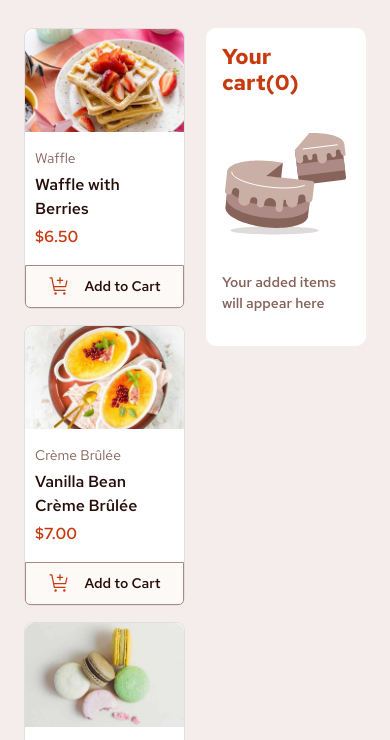
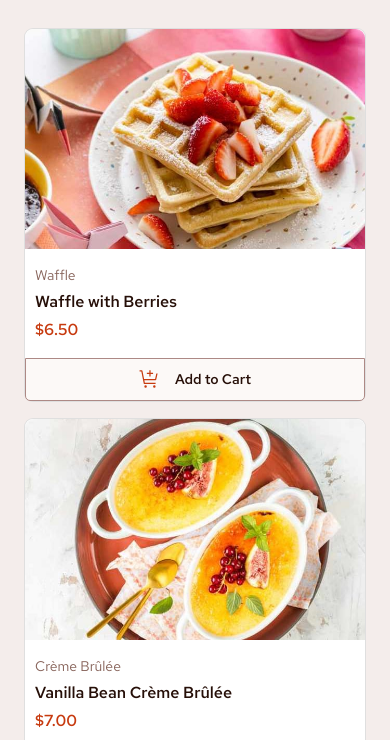
Before and after one commit to fella404/product-list-with-cart-main, a plain HTML site: page index.html in a window 390 px wide. Shown: the part 76-816 px from the top of the page. Drawn offline with nearby package versions, Linux system fonts and the light colour scheme.

Commit message:
improvement responsive code

```diff
--- a/assets/styles/cart.css
+++ b/assets/styles/cart.css
@@ -1,6 +1,7 @@
 .cart-container {
   border-radius: 10px;
   padding: 1rem;
+  width: 100%;
 }
 
 ul {
@@ -51,6 +52,12 @@ li h3 {
   width: 25px;
   height: 25px;
   border: 1px solid hsl(12, 20%, 44%);
+  color: black;
   background-color: white;
   border-radius: 50%;
 }
+
+ul li button img {
+  filter: invert(36%) sepia(12%) saturate(463%) hue-rotate(334deg)
+    brightness(91%) contrast(85%);
+}
--- a/assets/styles/style.css
+++ b/assets/styles/style.css
@@ -25,9 +25,19 @@ h1 {
   margin-block-end: 2rem;
 }
 
-@media (min-width: 768px) and (max-width: 1024px) {
+main {
+  display: flex;
+  gap: 1.3rem;
+}
+
+@media (min-width: 768px) and (max-width: 1023px) {
   .fluid-container {
     padding: 3rem;
+  }
+
+  main {
+    flex-direction: column;
+    gap: 2rem;
   }
 }
 
@@ -35,4 +45,9 @@ h1 {
   .fluid-container {
     padding: 1.5rem;
   }
+
+  main {
+    flex-direction: column;
+    gap: 2rem;
+  }
 }
--- a/src/components/Cart.js
+++ b/src/components/Cart.js
@@ -7,7 +7,7 @@ export default {
   },
   methods: {
     decrementCart(index) {
-      this.$emit('decrement-cart', index)
+      this.$emit("decrement-cart", index);
     },
   },
   computed: {
@@ -45,7 +45,7 @@ export default {
                 </div>
               </div>
               <button type="button" class="remove-btn" @click="decrementCart(index)">
-              <img src="../../assets/images/icon-remove-item.svg" />
+                <img src="../../assets/images/icon-decrement-quantity.svg" />
               </button>
             </li>
           </ul>
--- a/src/components/ProductDisplay.js
+++ b/src/components/ProductDisplay.js
@@ -13,7 +13,7 @@ export default {
   template:
     /* html */
     `
-    <main class="product-container">
+    <div class="product-container">
       <div class="card" v-for="(datum, index) in productData" :key="index">
         <img class="card-img" :src="datum.image.mobile" :alt="datum.name" />
         <div class="card-body">
@@ -30,6 +30,6 @@ export default {
           Add to Cart
         </button>
       </div>
-    </main>
+    </div>
   `,
 };
--- a/src/main.js
+++ b/src/main.js
@@ -45,9 +45,9 @@ createApp({
   },
   template: `
     <h1>Desserts</h1>
-    <div style="display: flex; gap: 1.3rem;">
-      <product-display :productData="data" @add-to-cart="addToCart" style="flex: 2;"></product-display>
+    <main>
+      <product-display :productData="data" @add-to-cart="addToCart" style="flex: 3;"></product-display>
       <cart :cart="cart" @decrement-cart="decrementCart" style="flex: 1; align-self: flex-start;"></cart>
-    </div>
+    </main>
   `,
 }).mount("#app");
```
Lines whose indentation alone changed are shown as unchanged.
